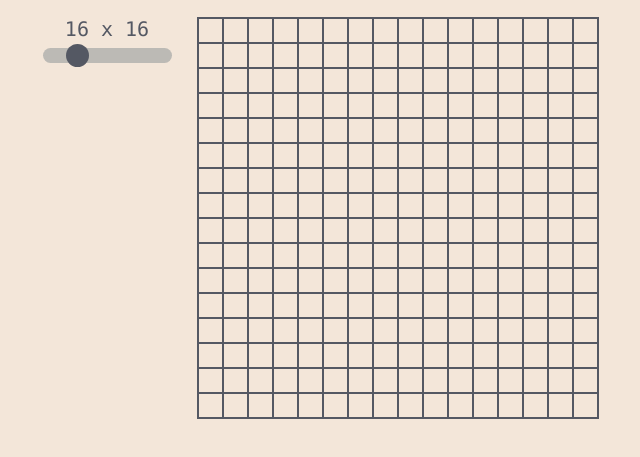
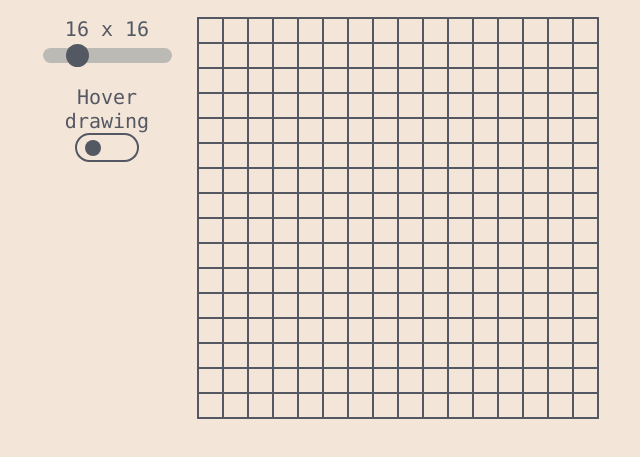
Before and after one commit to gouda64/web-dev-projects, a plain HTML site: page index.html in a window 1280 px wide. Shown: the part 141-598 px from the top of the page, without its empty margins (317-957 px from the left). Drawn offline with Linux system fonts and the light colour scheme.

Commit message:
Add mode switch

```diff
--- a/index.html
+++ b/index.html
@@ -13,6 +13,11 @@
                 <div class="sidebar-option">16 x 16
                     <input type="range" min="1" max="69" value="16" class="slider">
                 </div>
+                <div class="sidebar-option">Hover drawing
+                    <div class="switch">
+                        <div class="switch-thumb"></div>
+                    </div>
+                </div>
             </div>
             <div class="display"></div>
         </div>
--- a/script.js
+++ b/script.js
@@ -1,4 +1,5 @@
 let gridSize = 16;
+let mode = 0; //0 is normal, 1 is click
 
 let display = document.querySelector(".display");
 
@@ -32,3 +33,22 @@ slider.oninput = (event) => {
     event.target.parentElement.firstChild.textContent = `${gridSize} x ${gridSize}`;
     setGrid(gridSize);
 };
+
+let modeSwitch = document.querySelector(".switch");
+let switchThumb = document.querySelector(".switch .switch-thumb");
+
+modeSwitch.onclick = (event) => {
+    //using event.target causes some issues with child
+    if (mode === 0) {
+        modeSwitch.style.backgroundColor = "#545863";
+        switchThumb.style.backgroundColor = "#f3e6d9";
+        switchThumb.style.transform = "translateX(28px)";
+        mode = 1;
+    }
+    else {
+        modeSwitch.style.backgroundColor = null;
+        switchThumb.style.backgroundColor = "#545863";
+        switchThumb.style.transform = null;
+        mode = 0;
+    }
+};
--- a/style.css
+++ b/style.css
@@ -32,6 +32,7 @@ body {
     display: flex;
     flex-direction: column;
     align-items: center;
+    gap: 15px;
     font-size: 20px;
     text-align: center;
 }
@@ -49,6 +50,28 @@ body {
     height: 23px;
     border-radius: 23px;
     background-color: #545863;
+}
+
+.switch {
+    border-style: solid;
+    border-width: 2px;
+    border-color: #545863;
+    height: 25px;
+    width: 60px;
+    margin-left: auto;
+    margin-right: auto;
+    border-radius: 15px;
+    display: flex;
+    align-items: center;
+    transition: .2s;
+}
+.switch-thumb {
+    background-color: #545863;
+    height: 16px;
+    width: 16px;
+    border-radius: 16px;
+    margin: 0 8px;
+    transition: inherit;
 }
 
 .display {
```
